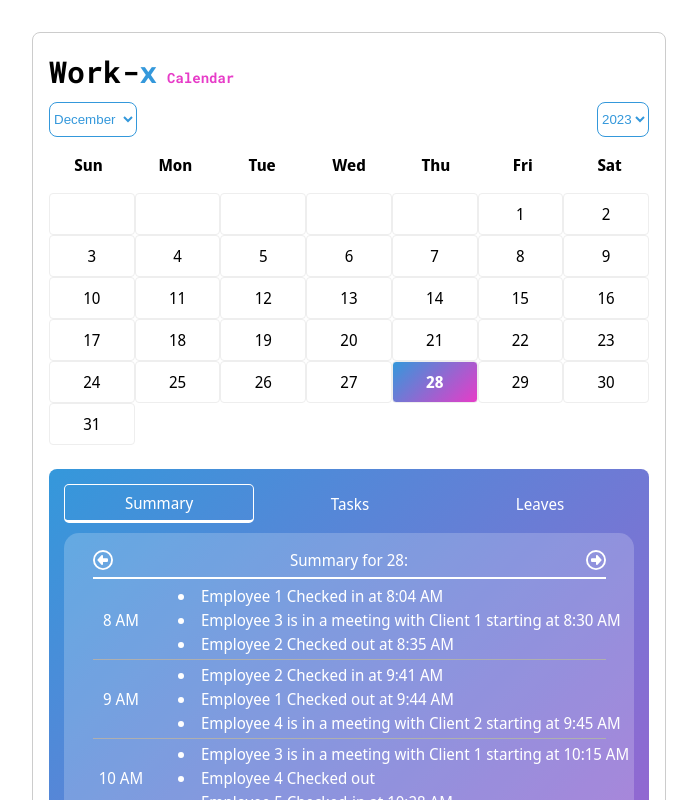
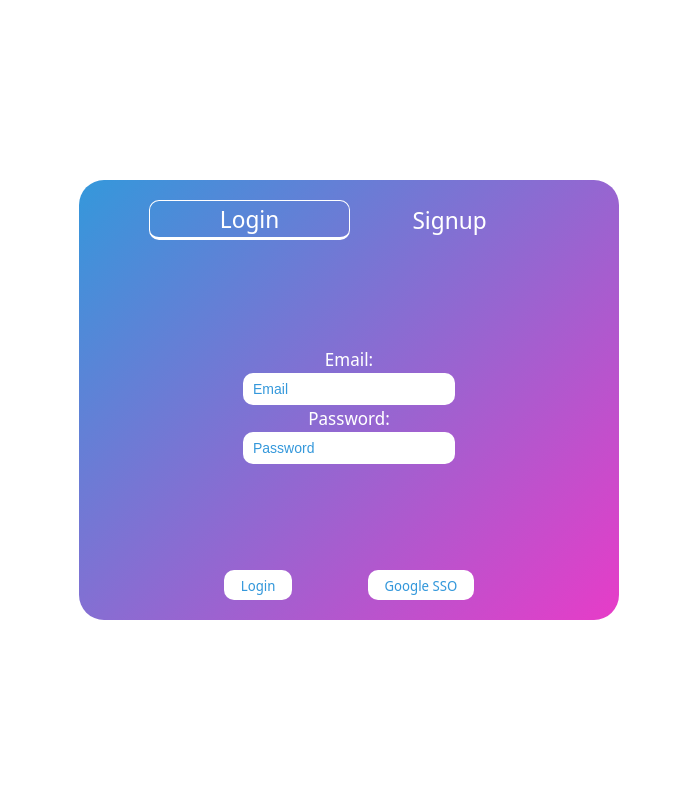
Before and after one commit to adithyawebt/workx-calendar, a React (Vite) app: page / in a window 1280 px wide. Shown: the top 800 px of the page, without its empty margins (291-988 px from the left). Built offline with nearby package versions, Linux system fonts and the light colour scheme.

Commit message:
temporary routing for demoing the auth page and home page - calendar

```diff
--- a/src/App.tsx
+++ b/src/App.tsx
@@ -10,8 +10,8 @@ function App() {
     return (
         <Router>
             <Routes>
-                <Route path="/auth" Component={AuthPage} />
-                <Route path="/" Component={Calendar} />
+                <Route path="/" Component={AuthPage} />
+                <Route path="/home" Component={Calendar} />
             </Routes>
         </Router>
     )
--- a/src/pages/AuthPage.tsx
+++ b/src/pages/AuthPage.tsx
@@ -1,4 +1,5 @@
 import { useState } from 'react';
+import { useNavigate } from 'react-router-dom';
 import styles from './AuthPage.module.scss';
 
 const LoginSignup = () => {
@@ -12,17 +13,25 @@ const LoginSignup = () => {
 
     const [toggleAuthType, setToggleAuthType] = useState(true);
 
-    const handleLogin = () => {
-        console.log('Logging in with:', email, password);
+    const navigate = useNavigate();
+
+    //temporarily added below function since logic or API yet to be made for actual login or signup - acts a redirect
+    const redirectToPath = (path: string) => {
+        navigate(path);
     };
 
-    const handleSignup = () => {
-        console.log('Signing up with:', email, password);
-    };
+    //temporarily unused not to be removed as built for further API Logic for Sigup or Login
+    // const handleLogin = () => {
+    //     console.log('Logging in with:', email, password);
+    // };
 
-    const handleGoogleLogin = () => {
-        console.log('Logging in with Google');
-    };
+    // const handleSignup = () => {
+    //     console.log('Signing up with:', email, password);
+    // };
+
+    // const handleGoogleLogin = () => {
+    //     console.log('Logging in with Google');
+    // };
 
     const validateEmail = () => {
         const emailRegex = /^[^\s@]+@[^\s@]+\.[^\s@]+$/;
@@ -94,10 +103,16 @@ const LoginSignup = () => {
                 )}
             </div>
             <div className={styles.authActions}>
-                <button onClick={toggleAuthType ? handleLogin : handleSignup}>
+                <button
+                    onClick={() => redirectToPath('/home')}
+                //  onClick={toggleAuthType ? handleLogin : handleSignup}
+                >
                     {toggleAuthType ? 'Login' : 'Signup'}
                 </button>
-                <button onClick={handleGoogleLogin}>Google SSO</button>
+                <button
+                    onClick={() => redirectToPath('/home')}
+                // onClick={handleGoogleLogin}
+                >Google SSO</button>
             </div>
         </div>
     );
```
